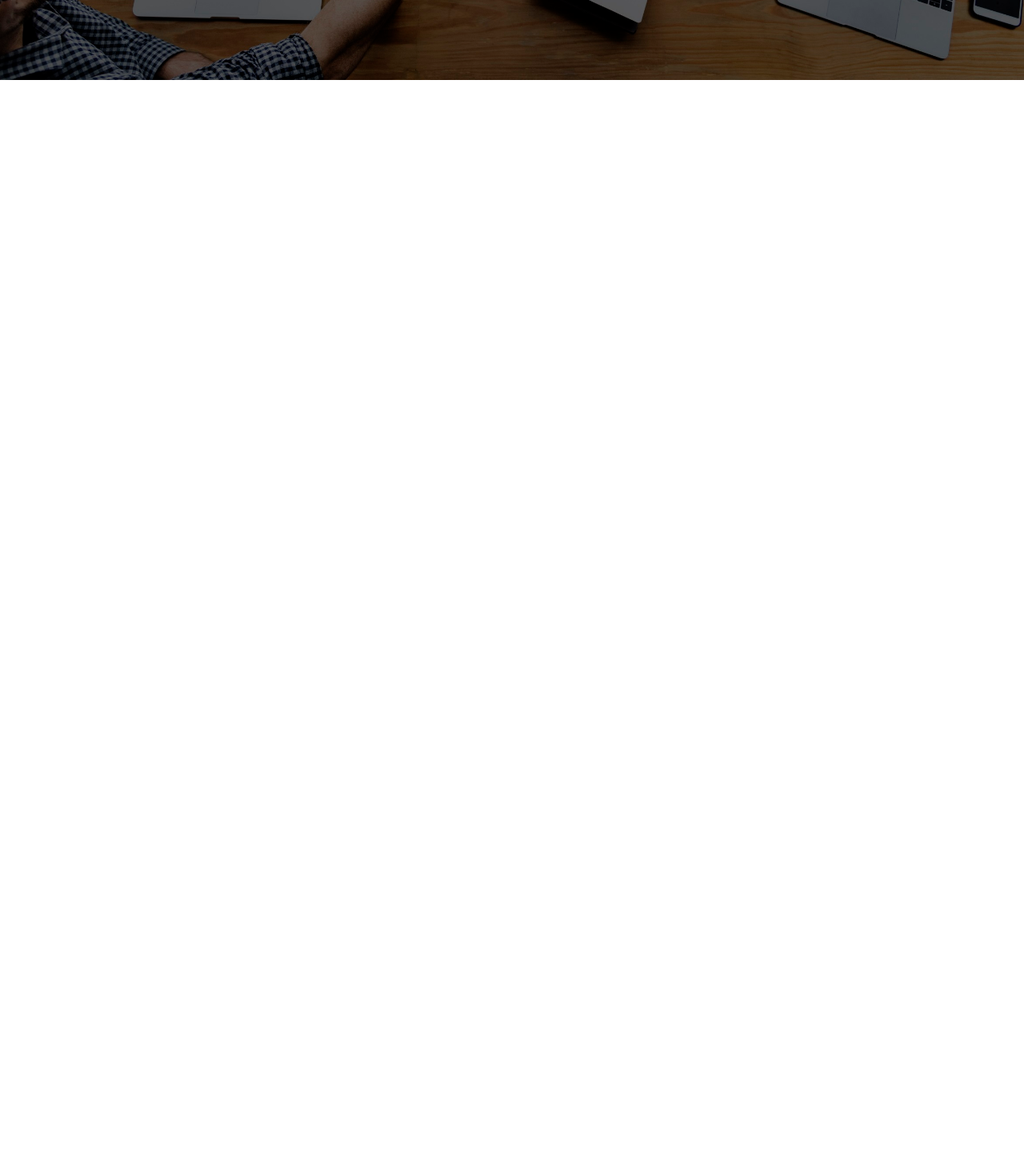
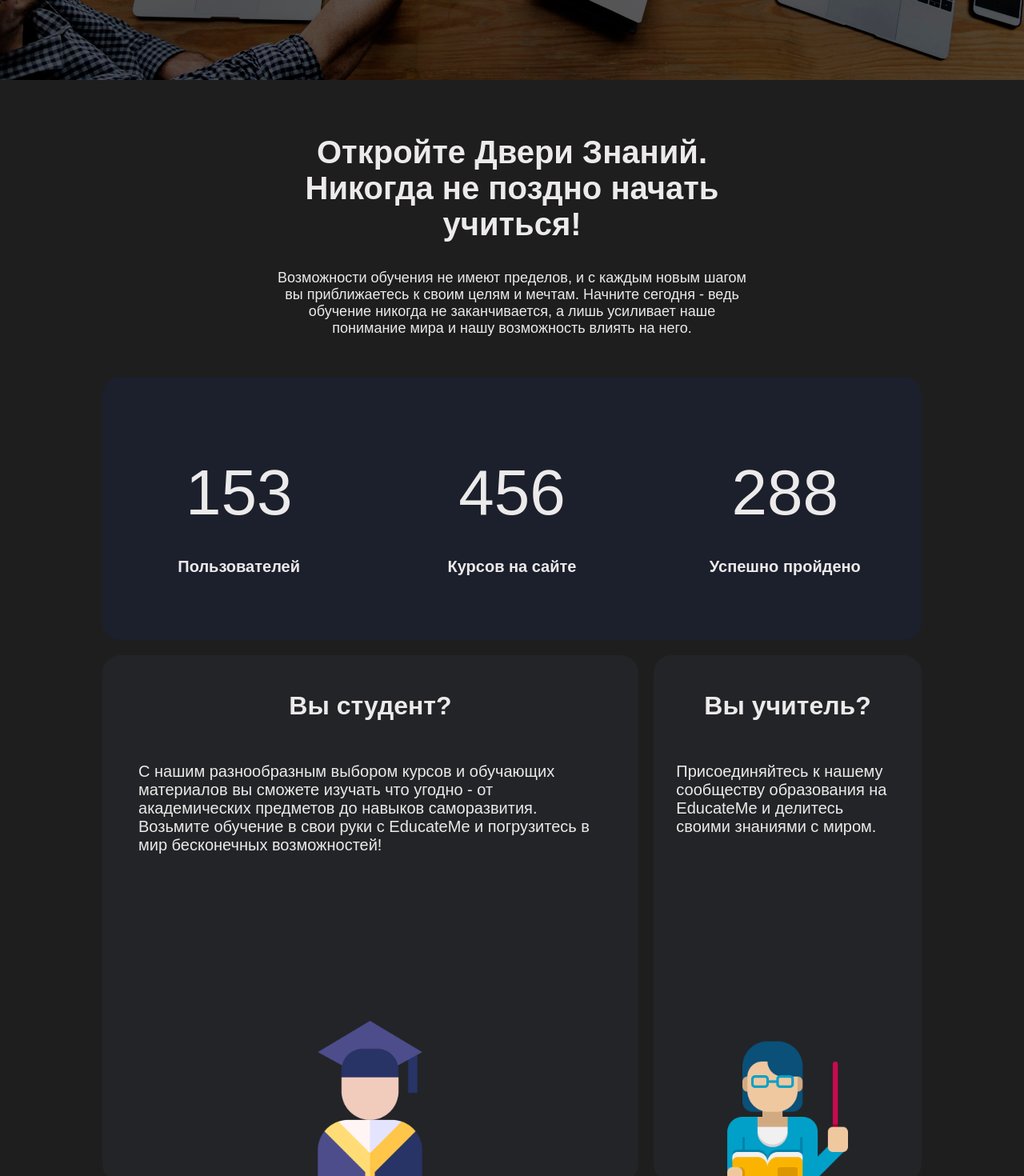
Before and after one commit to Sinkler521/educatemefrontend, a React (Create React App) app: page / in a window 1280 px wide. Shown: the part 700-2170 px from the top of the page at 80% size. Before the commit the page ends 800 px from the top, so only its background shows below. Built offline with nearby package versions, Linux system fonts and the light colour scheme; no server answers.

Commit message:
added Statistics component

```diff
--- a/src/App.css
+++ b/src/App.css
@@ -1,6 +1,7 @@
 
 *{
   font-family: "Leelawadee", "Verdana", sans-serif;
+  box-sizing: border-box;
 }
 :root {
     --primary-color: #007bff;
--- a/src/components/header/Header.js
+++ b/src/components/header/Header.js
@@ -7,6 +7,7 @@ export const Header = (props) => {
     const [lastScroll, setLastScroll] = useState(0)
     const [isScrolled, setIsScrolled] = useState(false);
     const [isMenuOpen, setIsMenuOpen] = useState(false);
+    const [isScrolledFar, setIsScrolledFar] = useState(false);
 
     useEffect(() => {
         const handleScroll = () => {
@@ -17,8 +18,13 @@ export const Header = (props) => {
             } else if(actualScroll < lastScroll){
                 setIsScrolled(false)
             }
+            setLastScroll(actualScroll)
 
-            setLastScroll(actualScroll)
+            if(actualScroll >= window.innerHeight){
+                setIsScrolledFar(true);
+            }else if(actualScroll < window.innerHeight){
+                setIsScrolledFar(false);
+            }
         }
 
         window.addEventListener('scroll', handleScroll);
@@ -33,7 +39,10 @@ export const Header = (props) => {
 
     return (
         <>
-            <header className={classNames("", {'header-scrolled': isScrolled})}>
+            <header className={classNames("", {
+                'header-scrolled': isScrolled,
+                'header-scrolled-far': isScrolledFar
+            })}>
                 <div className="header-logo-container">
                     <img src="logo.jpg" id="logo" alt="No logo"/>
                 </div>
--- a/src/components/header/header.css
+++ b/src/components/header/header.css
@@ -18,6 +18,10 @@ header:before{
     opacity: 20%;
     z-index: 100;
     box-shadow: 0 5px 5px -3px rgba(0, 0, 0, 0.5), 0 -5px 5px -3px rgba(0, 0, 0, 0.5);
+}
+header.header-scrolled-far:before {
+    opacity: 100%;
+    box-shadow: 0 5px 5px -3px rgba(68, 68, 68, 0.5), 0 -5px 5px -3px rgba(70, 69, 69, 0.5);
 }
 
 .header-scrolled {
@@ -42,6 +46,7 @@ header:before{
     width: 75px;
     box-shadow: 2px 2px 3px 3px #232222;
     opacity: 90%;
+    z-index: 300;
 }
 .header-navbar-item{
     cursor: pointer;
@@ -73,6 +78,12 @@ header:before{
 }
 .header-logo-container img{
     width: 128px;
+}
+.header-logo-container{
+    z-index: 300;
+}
+header.header-scrolled-far #logo{
+    box-shadow: 1px 0 0 0 #444444;
 }
 .header-navbar-item a{
     color: var(--text-white);
--- a/src/components/mainpage/Mainpage.js
+++ b/src/components/mainpage/Mainpage.js
@@ -1,7 +1,7 @@
 import React, {useState, useEffect} from "react";
 import axios from "axios";
 import {FirstScreen} from "./firstscreen/FirstScreen";
-import {StatisticsLine} from "./statisticsLine/StatisticsLine";
+import {Statistics} from "./statistics/Statistics";
 
 export const Mainpage = (props) => {
     const [statisticsInfo, setStatisticsInfo] = useState({})
@@ -23,7 +23,7 @@ export const Mainpage = (props) => {
     return (
         <>
             <FirstScreen/>
-            <StatisticsLine statisticsInfo={statisticsInfo}/>
+            <Statistics statisticsInfo={statisticsInfo}/>
         </>
     )
 }
--- a/src/components/mainpage/firstscreen/FirstScreen.js
+++ b/src/components/mainpage/firstscreen/FirstScreen.js
@@ -29,7 +29,7 @@ export const FirstScreen = (props) => {
                     <span className="firstscreen-span">и</span>
                     <span className="firstscreen-span">обучения</span>
                 </p>
-                <button id="firstscreen-button" onClick={handleScroll}>Ознакомиться</button>
+                <button id="firstscreen-button" onClick={handleScroll}>Почему мы?</button>
             </div>
 
         </div>
--- /dev/null
+++ b/src/components/mainpage/statistics/Statistics.js
@@ -0,0 +1,39 @@
+import React, {useState, useEffect} from "react";
+import './statistics.css';
+import student from './student.png';
+import teacher from './teacher.png';
+
+export const Statistics = (props) => {
+
+    // TODO пользователей, всего курсов, успешно пройдено
+    return (
+        <>
+            <div className="statistics-container">
+                <div className="statistics-content">
+                    <div className="statistics-info-block">
+                        <h2>Откройте Двери Знаний. Никогда не поздно начать учиться!</h2>
+                        <p>Возможности обучения не имеют пределов, и с каждым новым шагом вы приближаетесь к своим целям
+                            и мечтам. Начните сегодня - ведь обучение никогда не заканчивается, а лишь усиливает наше
+                            понимание мира и нашу возможность влиять на него.</p>
+                    </div>
+                    <div className="statistics-data-block">
+                        <div><h3>153</h3><h3>Пользователей</h3></div>
+                        <div><h3>456</h3><h3>Курсов на сайте</h3></div>
+                        <div><h3>288</h3><h3>Успешно пройдено</h3></div>
+                    </div>
+                    <div className="statistics-students-block">
+                        <h3>Вы студент?</h3>
+                        <p>С нашим разнообразным выбором курсов и обучающих материалов вы сможете изучать что угодно - от академических предметов до навыков саморазвития. Возьмите обучение в свои руки с EducateMe и погрузитесь в мир бесконечных возможностей!</p>
+                        <img src={student} alt="no image" id="statistics-student"/>
+                    </div>
+                    <div className="statistics-teachers-block">
+                        <h3>Вы учитель?</h3>
+                        <p>Присоединяйтесь к нашему сообществу образования на EducateMe и делитесь своими знаниями с
+                            миром.</p>
+                        <img src={teacher} alt="no image" id="statistics-teacher"/>
+                    </div>
+                </div>
+            </div>
+        </>
+    )
+}
--- /dev/null
+++ b/src/components/mainpage/statistics/statistics.css
@@ -0,0 +1,120 @@
+.statistics-container{
+    width: 100%;
+    display: flex;
+    justify-content: center;
+    padding-top: 1.4rem;
+    padding-bottom: 1.4rem;
+    background-color: #1e1e1e;
+}
+.statistics-content{
+    width: 80%;
+    display: grid;
+    grid-template-rows: 1fr 1fr 2fr;
+    grid-template-columns: 2fr 1fr;
+    grid-gap: 1.2rem;
+    min-height: 100vh;
+}
+.statistics-content div{
+    /*border: 1px solid black;*/
+    padding: 0.8rem;
+    border-radius: 1.4rem;
+}
+.statistics-info-block{
+    grid-column-start: 1;
+    grid-column-end: 3;
+}
+.statistics-info-block h2,
+.statistics-info-block p{
+    text-align: center;
+    width: 60%;
+    margin-left: auto;
+    margin-right: auto;
+    color: var(--text-white);
+}
+
+.statistics-info-block h2{
+    font-size: 40px;
+    font-family: Input Sans, sans-serif;
+}
+.statistics-info-block p{
+    font-size: 18px;
+    font-family: IBM Plex Sans, sans-serif;
+}
+
+.statistics-data-block{
+    display: grid;
+    grid-template-columns: 1fr 1fr 1fr;
+    grid-gap: 1.6rem;
+    grid-column-start: 1;
+    grid-column-end: 3;
+    background-color: #1c202c;
+}
+.statistics-data-block div{
+    display: flex;
+    flex-direction: column;
+    align-items: center;
+    justify-content: center;
+}
+.statistics-data-block div h3:first-child{
+    font-size: 5rem;
+    color: var(--text-white);
+    font-family: Input Sans, sans-serif;
+    font-weight: 300;
+    margin-top: 40px;
+    margin-bottom: 20px;
+}
+.statistics-data-block div h3:nth-child(2){
+    font-size: 20px;
+    color: var(--text-white);
+    font-family: "IBM Plex Sans", sans-serif;
+    margin-top: 15px;
+}
+
+.statistics-students-block{
+    grid-column-start: 1;
+    grid-column-end: 2;
+}
+.statistics-teachers-block{
+    grid-column-start: 2;
+    grid-column-end: 3;
+}
+.statistics-students-block,
+.statistics-teachers-block{
+    display: flex;
+    flex-direction: column;
+    align-items: center;
+    background-color: #232427;
+    position: relative;
+}
+.statistics-students-block p,
+.statistics-teachers-block p{
+    text-align: left;
+    color: var(--text-white);
+    font-family: Input Sans, sans-serif;
+    font-size: 20px;
+    width: 90%;
+}
+.statistics-students-block h3,
+.statistics-teachers-block h3{
+    text-align: center;
+    color: var(--text-white);
+    font-size: 2rem;
+    font-family: "IBM Plex Sans", sans-serif;
+}
+
+#statistics-student{
+    width: 30%;
+    position: absolute;
+    bottom: 0;
+    transition: all 0.2s ease-in-out;
+}
+#statistics-teacher{
+    width: 60%;
+    position: absolute;
+    bottom: 0;
+    transition: all 0.2s ease-in-out;
+}
+#statistics-student:hover,
+#statistics-teacher:hover{
+    transform: scale(1.05);
+}
```
Also changed, not shown: src/components/mainpage/statisticsLine/StatisticsLine.js (deleted, +0 -10 lines), src/components/mainpage/statistics/student.png (added), src/components/mainpage/statistics/teacher.png (added).
